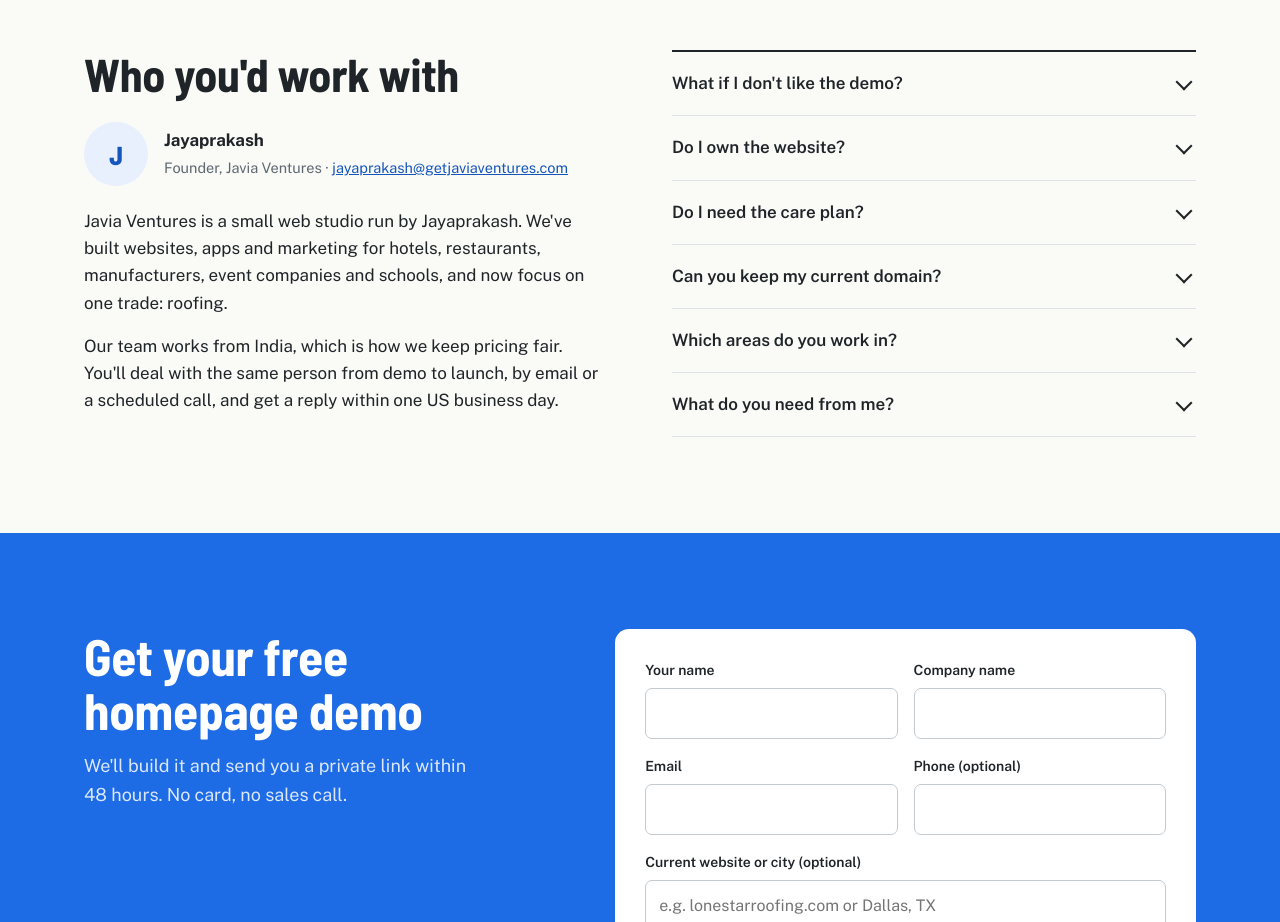
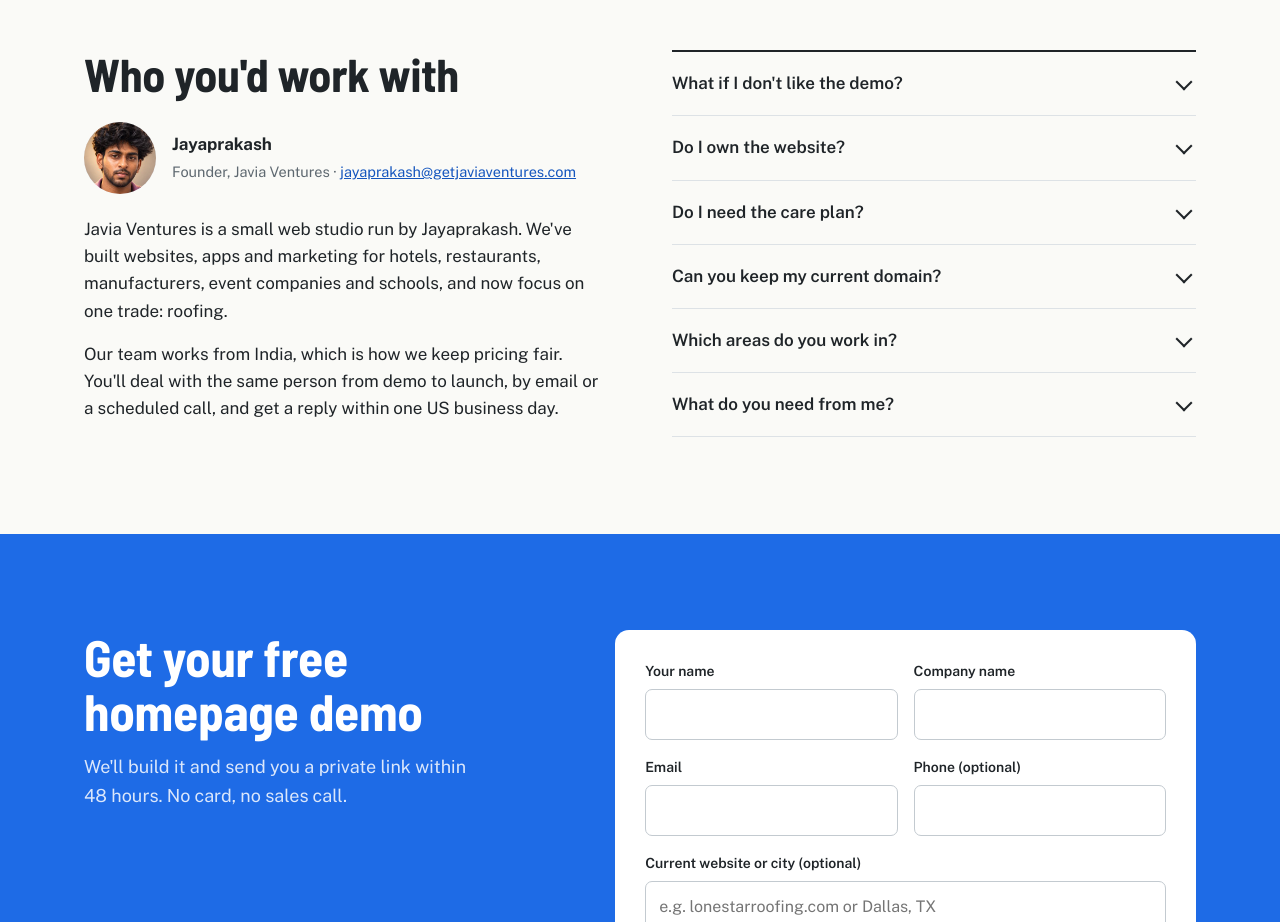
Before and after one commit to T-Jayaprakash/Javiaventures, a plain HTML site: page index.html in a window 1280 px wide. Shown: the part 5020-5942 px from the top of the page. Drawn offline with nearby package versions, Linux system fonts and the light colour scheme.

Commit message:
Add founder photo
Co-Authored-By: Claude Opus 5.5 <noreply@anthropic.com>
Claude-Session: https://claude.ai/code/session_01HNb8K7ExhsnSBUYn5ydXWf

```diff
--- a/index.html
+++ b/index.html
@@ -203,7 +203,7 @@
   .promises li{position:relative;padding-left:24px;font-size:14.5px;color:var(--ink)}
   .promises li::before{content:"";position:absolute;left:3px;top:6px;width:11px;height:6px;border-left:2.5px solid var(--chalk);border-bottom:2.5px solid var(--chalk);transform:rotate(-45deg)}
   .founder{display:flex;gap:16px;align-items:center;margin:4px 0 22px}
-  .founder .av{flex:none;width:64px;height:64px;border-radius:50%;background:var(--chalk-soft);display:grid;place-items:center;font:800 26px var(--head);color:var(--chalk-d);overflow:hidden}
+  .founder .av{flex:none;width:72px;height:72px;border-radius:50%;background:var(--chalk-soft);display:grid;place-items:center;font:800 26px var(--head);color:var(--chalk-d);overflow:hidden}
   .founder .av img{width:100%;height:100%;object-fit:cover}
   .founder b{display:block;font-size:17px}
   .founder span{color:var(--muted);font-size:14.5px}
@@ -511,7 +511,7 @@
     <div>
       <div class="sh" style="margin-bottom:24px"><h2>Who you'd work with</h2></div>
       <div class="founder">
-        <div class="av"><img src="jayaprakash.jpg" alt="Jayaprakash, founder of Javia Ventures" width="64" height="64" onerror="var p=this.parentNode;p.textContent='J'"></div>
+        <div class="av"><img src="jayaprakash.jpg" alt="Jayaprakash, founder of Javia Ventures" width="72" height="72" onerror="var p=this.parentNode;p.textContent='J'"></div>
         <div><b>Jayaprakash</b><span>Founder, Javia Ventures · <a href="mailto:jayaprakash@getjaviaventures.com">jayaprakash@getjaviaventures.com</a></span></div>
       </div>
       <p>Javia Ventures is a small web studio run by Jayaprakash. We've built websites, apps and marketing for hotels, restaurants, manufacturers, event companies and schools, and now focus on one trade: roofing.</p>
```
Also changed, not shown: jayaprakash.jpg (added).
